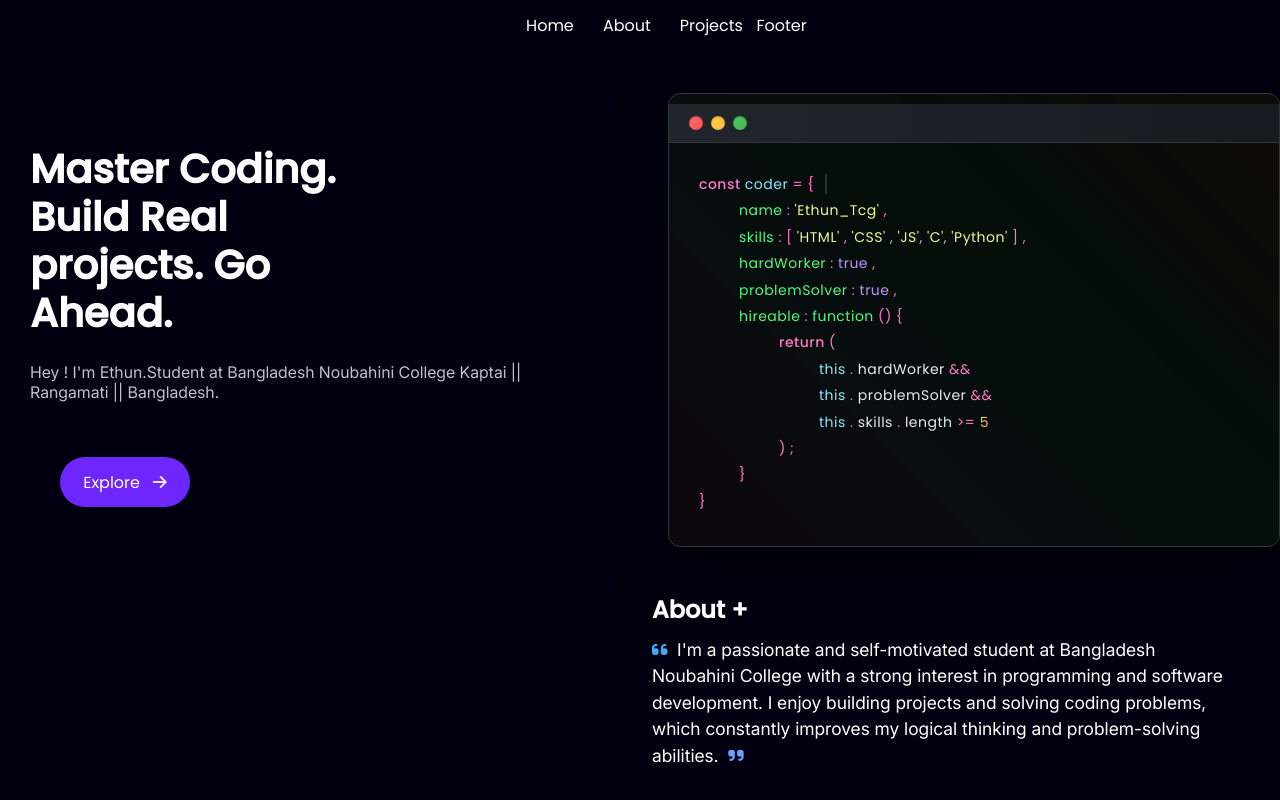
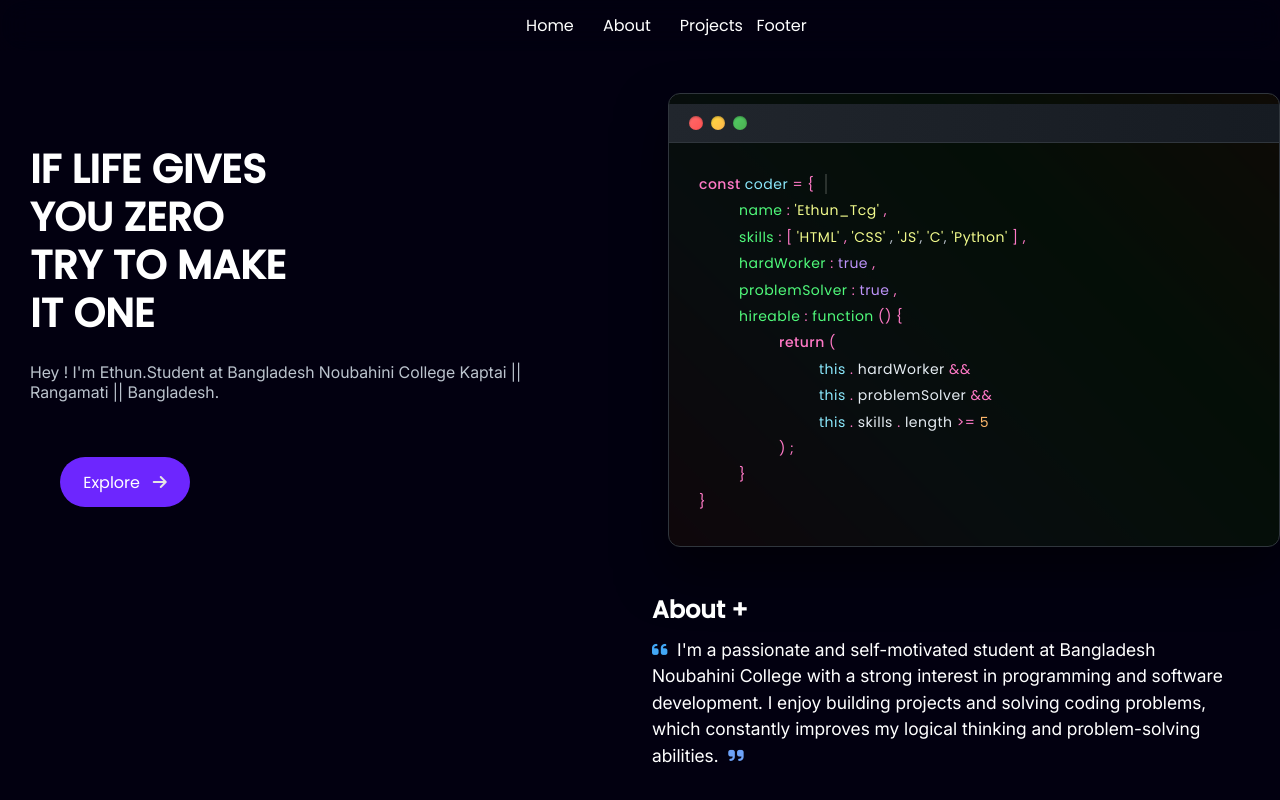
Before and after one commit to tcg-ethun/Portfolio, a plain HTML site: page index.html in a window 1280 px wide. Drawn offline with nearby package versions, Linux system fonts and the light colour scheme.

Commit message:
Update index.html

```diff
--- a/index.html
+++ b/index.html
@@ -48,8 +48,8 @@
 <div id="home-top"></div> <br>
                              <!-- Header-Section -->
     <div class="header" id="home">
-        <h1 id="intro" class="animate-fade-up" data-delay=".1" >Master Coding. <br>
-        Build Real <br> projects. Go <br> Ahead.</h1> <br>
+        <h1 id="intro" class="animate-fade-up" data-delay=".1" >IF LIFE GIVES<br>
+       YOU ZERO <br>TRY TO MAKE <br> IT ONE</h1> <br>
         <p id="intro-p" class="animate-fade-up" data-delay=".2">Hey ! I'm Ethun.Student at Bangladesh Noubahini College Kaptai  || Rangamati || Bangladesh.</p>
                <br>
                <div class="Explore animate-fade-up" data-delay=".4"><a href="#quote" id="ex"> Explore &nbsp; <i class="fa-solid fa-arrow-right" style="color: #e5e5e5;"></i> </div></a>
```
